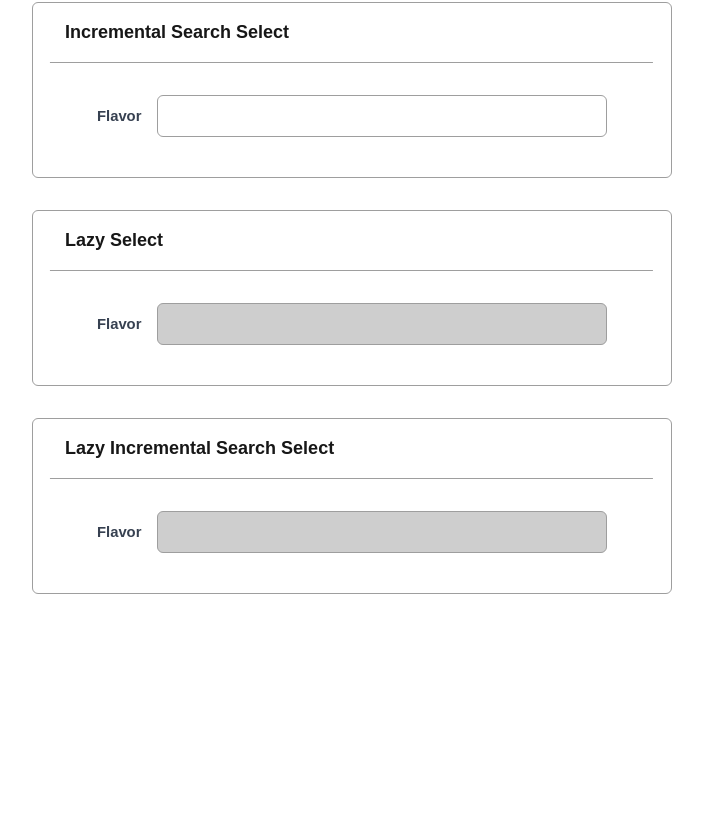
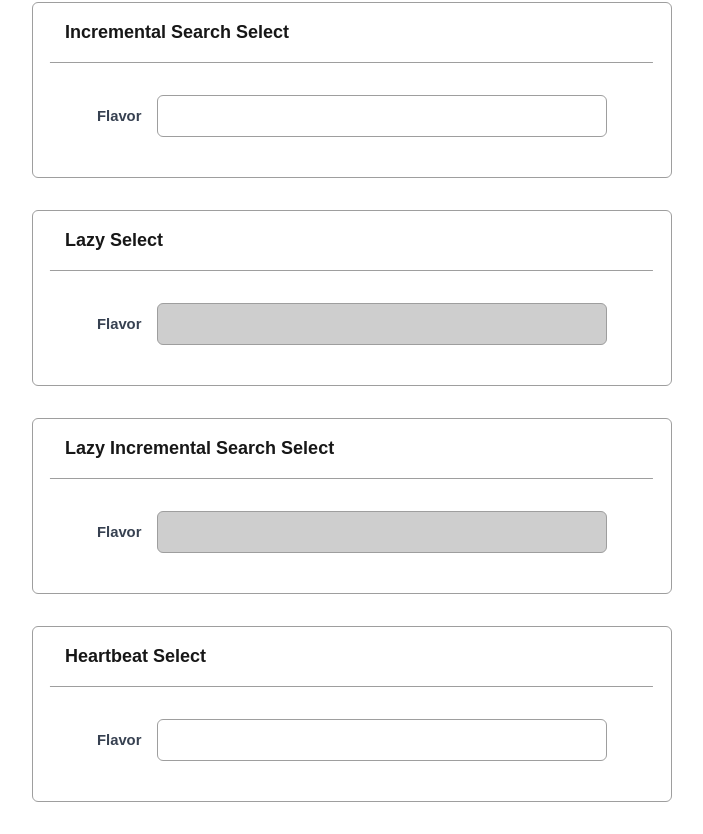
Before and after one commit to Gizmo-Verindipencil/My-React-Select, a Next.js app: page / in a window 1280 px wide. Shown: the part 286-1120 px from the top of the page, without its empty margins (16-719 px from the left). Before the commit the page ends 912 px from the top, so only its background shows below. Built offline with nearby package versions, Linux system fonts and the light colour scheme.

Commit message:
Add beat select component

```diff
--- a/src/app/page.tsx
+++ b/src/app/page.tsx
@@ -6,6 +6,7 @@ import { IncrementalSearchSelect } from "@/components/incremental-search-select"
 import { Select } from "@/components/select";
 import { Showcase } from "@/layouts/showcase";
 import { LazyIncrementalSearchSelect } from "@/components/lazy-incremental-search-select";
+import { BeatSelect } from "@/components/beat-select";
 
 export default function Home() {
   const flavors = [
@@ -58,6 +59,13 @@ export default function Home() {
               name={`flavor${i++}`}
             />
           </Showcase>
+          <Showcase label="Heartbeat Select">
+            <BeatSelect
+              label="Flavor"
+              options={flavors}
+              name={`flavor${i++}`}
+            />
+          </Showcase>
         </FormProvider>
       </div>
     </>
--- /dev/null
+++ b/src/components/beat-select/BeatSelect.tsx
@@ -0,0 +1,35 @@
+"use client";
+
+import React from "react";
+import { useFormContext } from "react-hook-form";
+
+import classes from "./beat-select.module.scss";
+
+interface BeatSelectProps {
+  name: string;
+  options: { value: string; label: string }[];
+  label?: string;
+}
+
+const Select: React.FC<BeatSelectProps> = ({ name, options, label }) => {
+  const { register } = useFormContext();
+
+  return (
+    <div className={classes.container}>
+      {label && (
+        <label htmlFor={name} className={classes.label}>
+          {label}
+        </label>
+      )}
+      <select className={classes.select} {...register(name)}>
+        {options.map((option) => (
+          <option key={option.value} value={option.value}>
+            {option.label}
+          </option>
+        ))}
+      </select>
+    </div>
+  );
+};
+
+export default Select;
--- /dev/null
+++ b/src/components/beat-select/beat-select.module.scss
@@ -0,0 +1,43 @@
+.container {
+  display: flex;
+  margin: 1rem 2rem;
+}
+
+.label {
+  color: #374151;
+  font-size: 0.925rem;
+  font-weight: bold;
+  margin: 0.6rem 0;
+}
+
+.select {
+  appearance: none;
+  background-color: white;
+  border: 1px solid #9e9e9e;
+  border-radius: 0.375rem;
+  color: #374151;
+  cursor: pointer;
+  font-size: 1rem;
+  margin-left: 1rem;
+  padding: 0.5rem 1rem;
+  width: 90%;
+
+  &:focus {
+    animation: heartbeat 1.5s ease-in-out infinite;
+    outline: none;
+    border-color: #2563eb;
+    box-shadow: 0 0 0 3px rgba(37, 99, 235, 0.25);
+  }
+}
+
+@keyframes heartbeat {
+  0% {
+    transform: scale(1);
+  }
+  50% {
+    transform: scale(1.1);
+  }
+  100% {
+    transform: scale(1);
+  }
+}
--- /dev/null
+++ b/src/components/beat-select/index.ts
@@ -0,0 +1,2 @@
+import BeatSelect from "./BeatSelect";
+export { BeatSelect };
```
